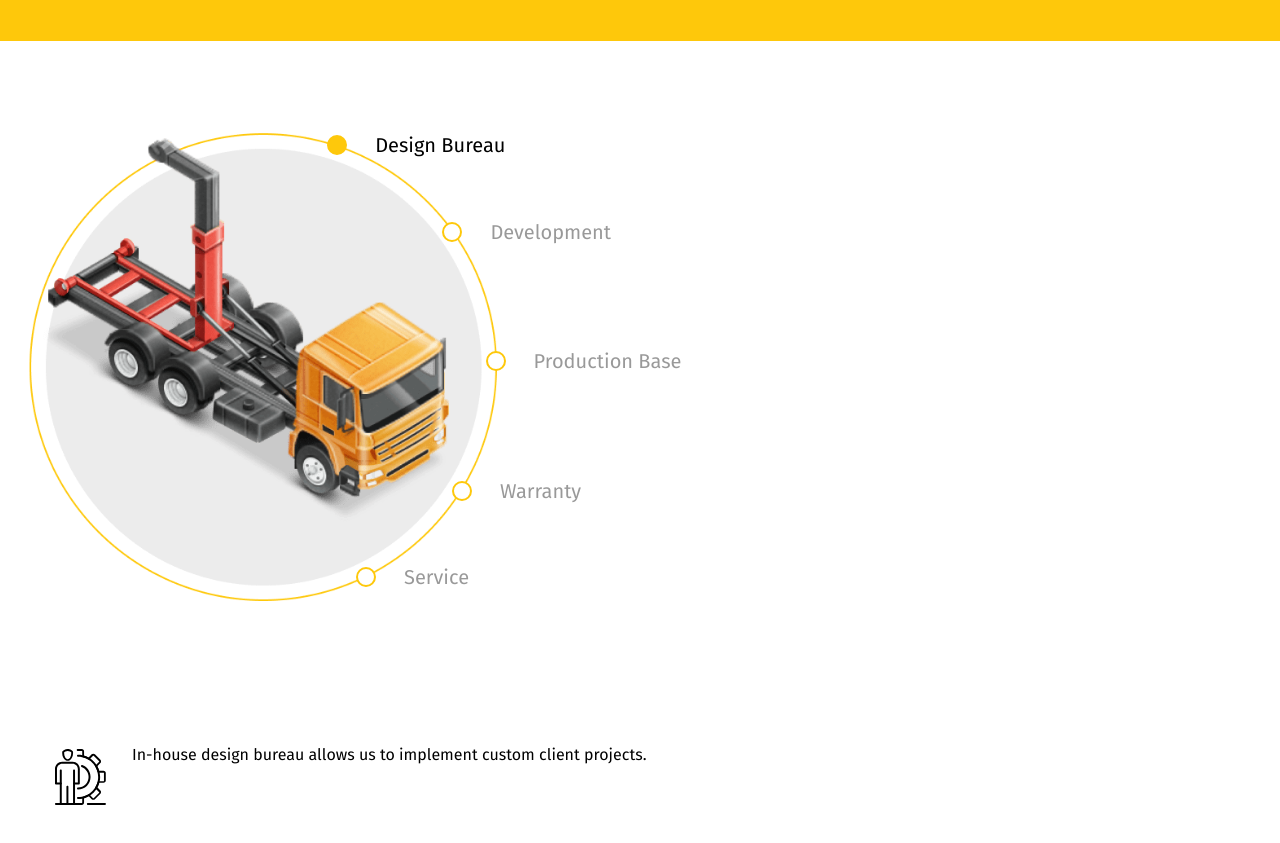
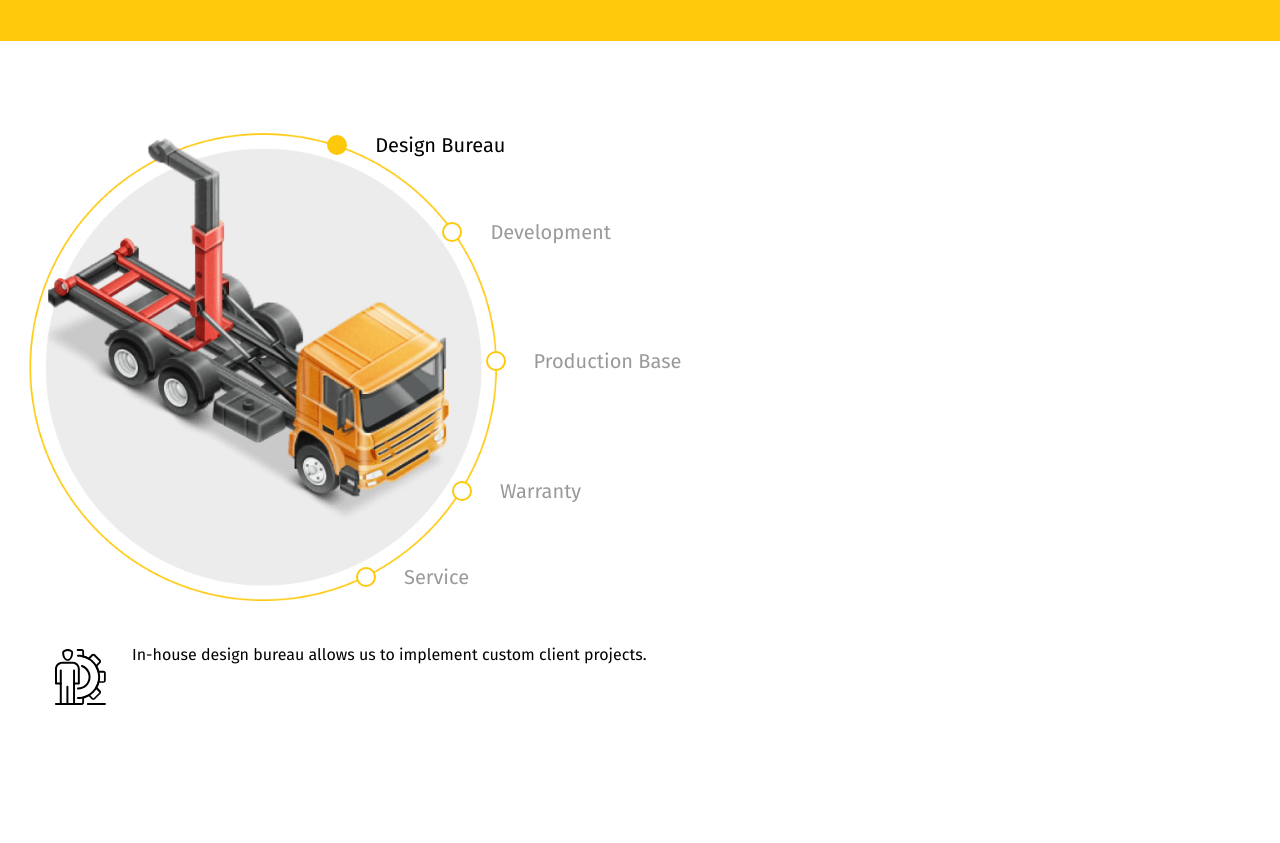
Before and after one commit to misterkhabibullayev/ructrak, a React (Vite) app: page / in a window 1280 px wide. Shown: the part 2160-3003 px from the top of the page. Built offline with nearby package versions, Linux system fonts and the light colour scheme.

Commit message:
ScrollSlider xatolik to'g'irlanid

```diff
--- a/src/components/ScrollSlider.jsx
+++ b/src/components/ScrollSlider.jsx
@@ -57,9 +57,9 @@ function ScrollSlider() {
 
   return (
     <section ref={sectionRef} className="h-[500vh] my-10 md:my-20">
-      <div className="h-dvh sticky top-30 lg:top-10 w-full flex flex-col justify-start min-[1300px]:flex-row min-[1300px]:items-center min-[1300px]:justify-between gap-10 container1">
+      <div className="h-dvh sticky top-30 lg:top-10 w-full flex flex-col justify-start min-[1300px]:flex-row min-[1300px]:items-center min-[1300px]:justify-between container1">
         <div className="w-full md:w-[50%] lg:w-[45%]">
-          <div className="relative w-full max-w-120 mb-20 min-[1300px]:mb-0">
+          <div className="relative w-full max-w-120 mb-5 min-[1300px]:mb-0">
             <div className="w-70 mx-auto md:mx-0 md:w-full aspect-square">
               <img
                 className="w-full h-full object-contain"
```
